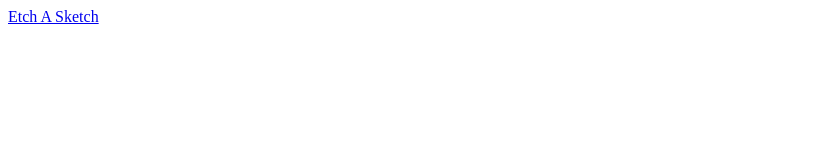
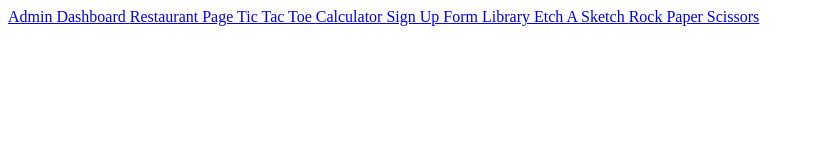
Before and after one commit to dearsodacan/Entry, a plain HTML site: page index.html in a window 1280 px wide. Shown: the whole page, without its empty margins (0-814 px from the left). Drawn offline with Linux system fonts and the light colour scheme.

Commit message:
Implement projects entry page

```diff
--- a/index.html
+++ b/index.html
@@ -1 +1 @@
-<!doctype html><html lang="en"><head><meta charset="UTF-8"><meta name="viewport" content="width=device-width,initial-scale=1"><title>Projects Entry</title><script defer="defer" src="main.js"></script></head><body><main><article class="projects"><a class="projects__link" href="https://dearsodacan.github.io/Etch-A-Sketch/">Etch A Sketch</a></article></main></body></html>
+<!doctype html><html lang="en"><head><meta charset="UTF-8"><meta name="viewport" content="width=device-width,initial-scale=1"><title>Projects Entry</title><script defer="defer" src="main.js"></script></head><body><main><article class="projects"><a class="projects__link" href="https://dearsodacan.github.io/Admin-Dashboard/">Admin Dashboard </a><a class="projects__link" href="https://dearsodacan.github.io/Restaurant-Page/">Restaurant Page </a><a class="projects__link" href="https://dearsodacan.github.io/Tic-Tac-Toe/">Tic Tac Toe </a><a class="projects__link" href="https://dearsodacan.github.io/Calculator/">Calculator </a><a class="projects__link" href="https://dearsodacan.github.io/Sign-Up-Form/">Sign Up Form </a><a class="projects__link" href="https://dearsodacan.github.io/Library/">Library </a><a class="projects__link" href="https://dearsodacan.github.io/Etch-A-Sketch/">Etch A Sketch </a><a class="projects__link" href="https://dearsodacan.github.io/Rock-Paper-Scissors/">Rock Paper Scissors</a></article></main></body></html>
```
